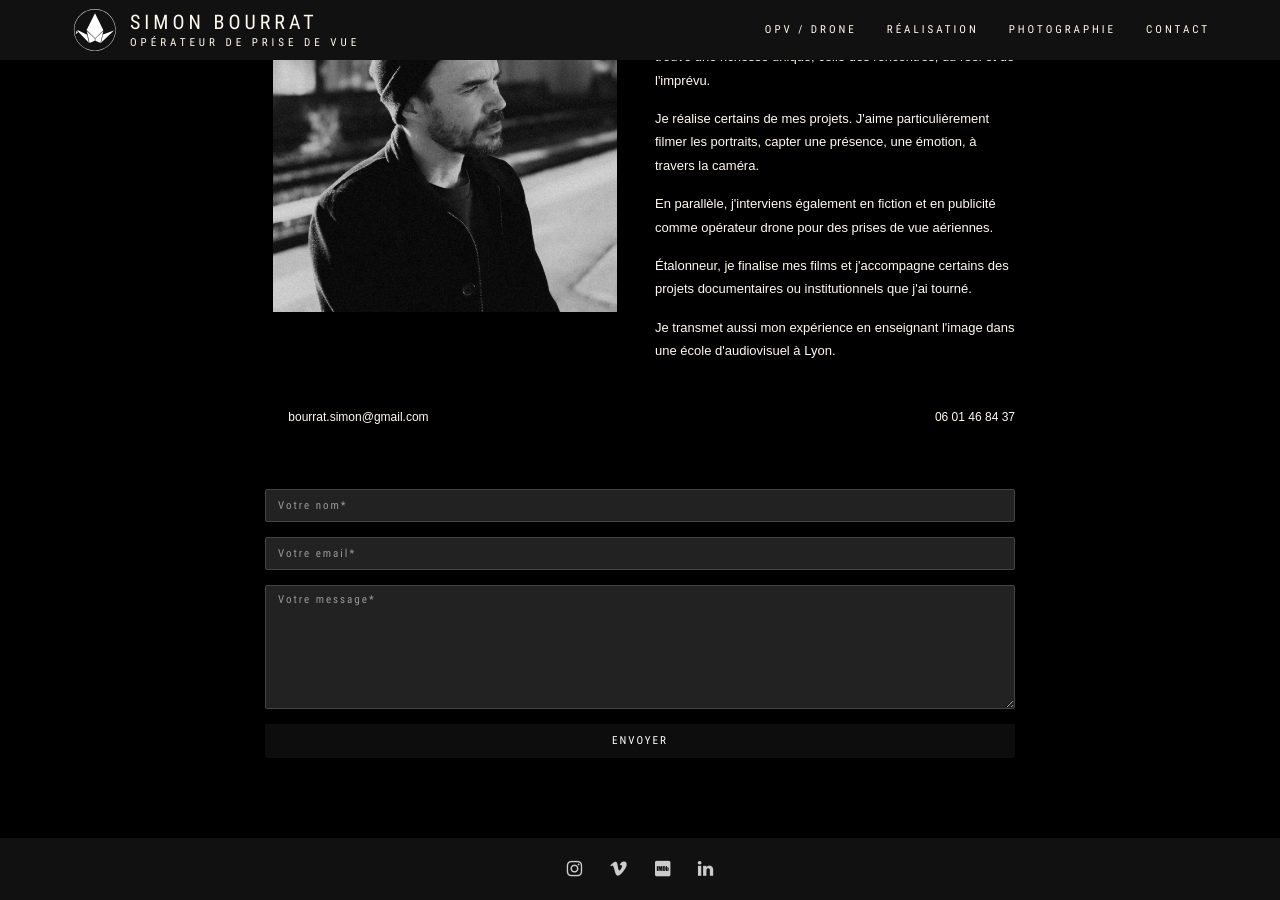
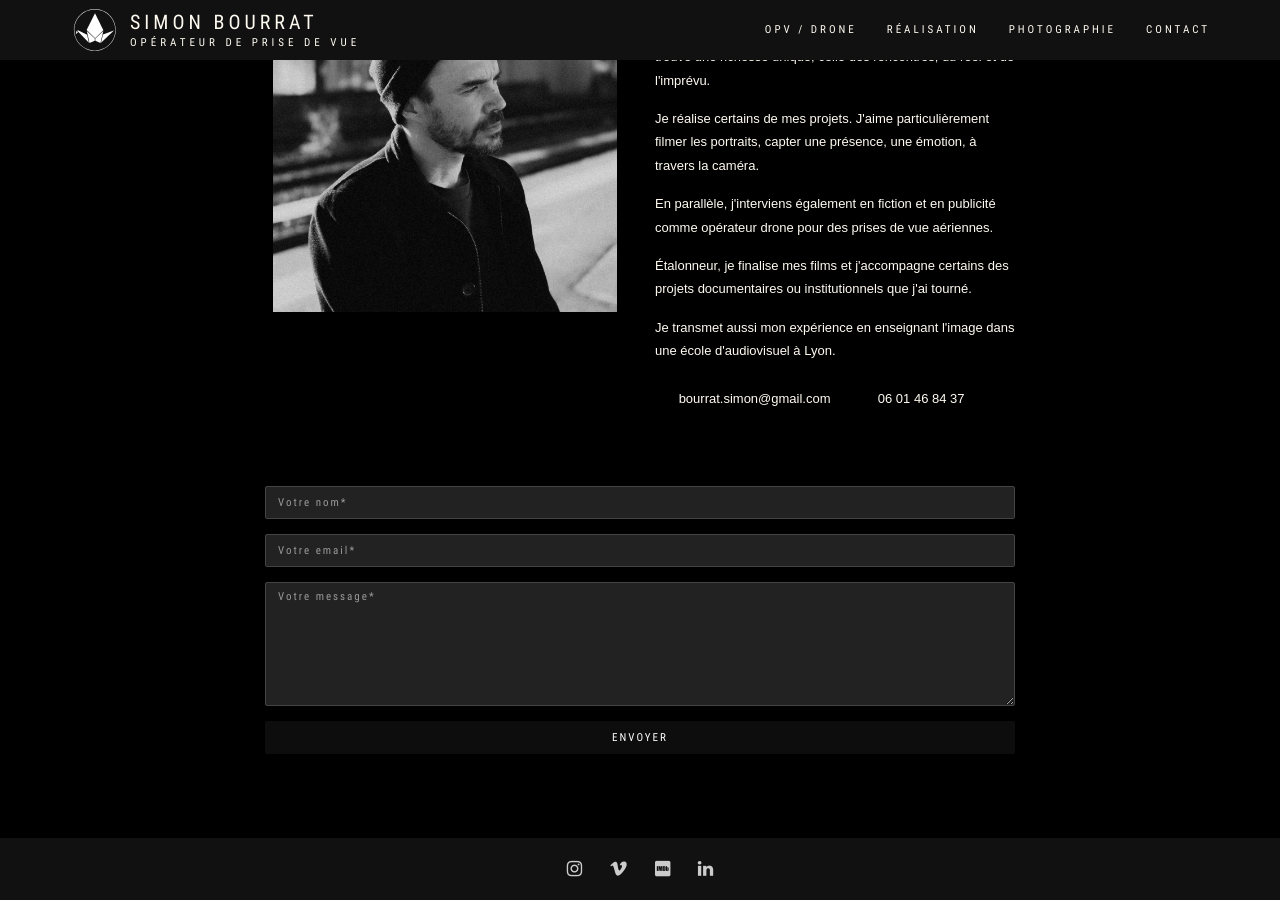
Before and after one commit to simonbourrat/site, a Jekyll site: the page built from contact.html, in a window 1280 px wide and 900 px high, scrolled down 262 px. Built offline with Jekyll 4.4.1, drawn with Linux system fonts in a browser that asks for light colours; some web fonts are replaced.

Commit message:
page contact: email et telephone deplaces sous le texte de la bio

```diff
--- a/contact.html
+++ b/contact.html
@@ -13,6 +13,11 @@ layout: page
   }
   .bio-text p {
     margin-bottom: 15px;
+  }
+  /* Coordonnees sous le texte de la bio */
+  .bio-contact {
+    margin-top: 25px;
+    white-space: nowrap;
   }
   /* Photo de presentation : pleine largeur de sa colonne, fond noir */
   .contact-photo {
@@ -62,16 +67,10 @@ layout: page
         <p>En parallèle, j'interviens également en fiction et en publicité comme opérateur drone pour des prises de vue aériennes.</p>
         <p>Étalonneur, je finalise mes films et j'accompagne certains des projets documentaires ou institutionnels que j'ai tourné.</p>
         <p>Je transmet aussi mon expérience en enseignant l'image dans une école d'audiovisuel à Lyon.</p>
-      </div>
-    </div>
-
-    <!-- Coordonnees -->
-    <div class="row mb-20">
-      <div class="col-sm-8 col-sm-offset-2 medium-text">
-          <div class="row">
-            <div class="col-lg-6"><span class="icon-envelope" style="width: 20px"></span> <a href="mailto:{{site.data.contact.email}}">{{site.data.contact.email}}</a></div>
-            <div class="col-lg-6 phone-number"><span class="icon-mobile" style="width: 20px"></span> <a href="tel:{{site.data.contact.phone.number}}">{{site.data.contact.phone.display}}</a></div>
-          </div>
+        <p class="bio-contact">
+          <span class="icon-envelope" style="width: 20px"></span> <a href="mailto:{{site.data.contact.email}}">{{site.data.contact.email}}</a>
+          <span class="icon-mobile" style="width: 20px; margin-left: 20px"></span> <a href="tel:{{site.data.contact.phone.number}}">{{site.data.contact.phone.display}}</a>
+        </p>
       </div>
     </div>
 
```
